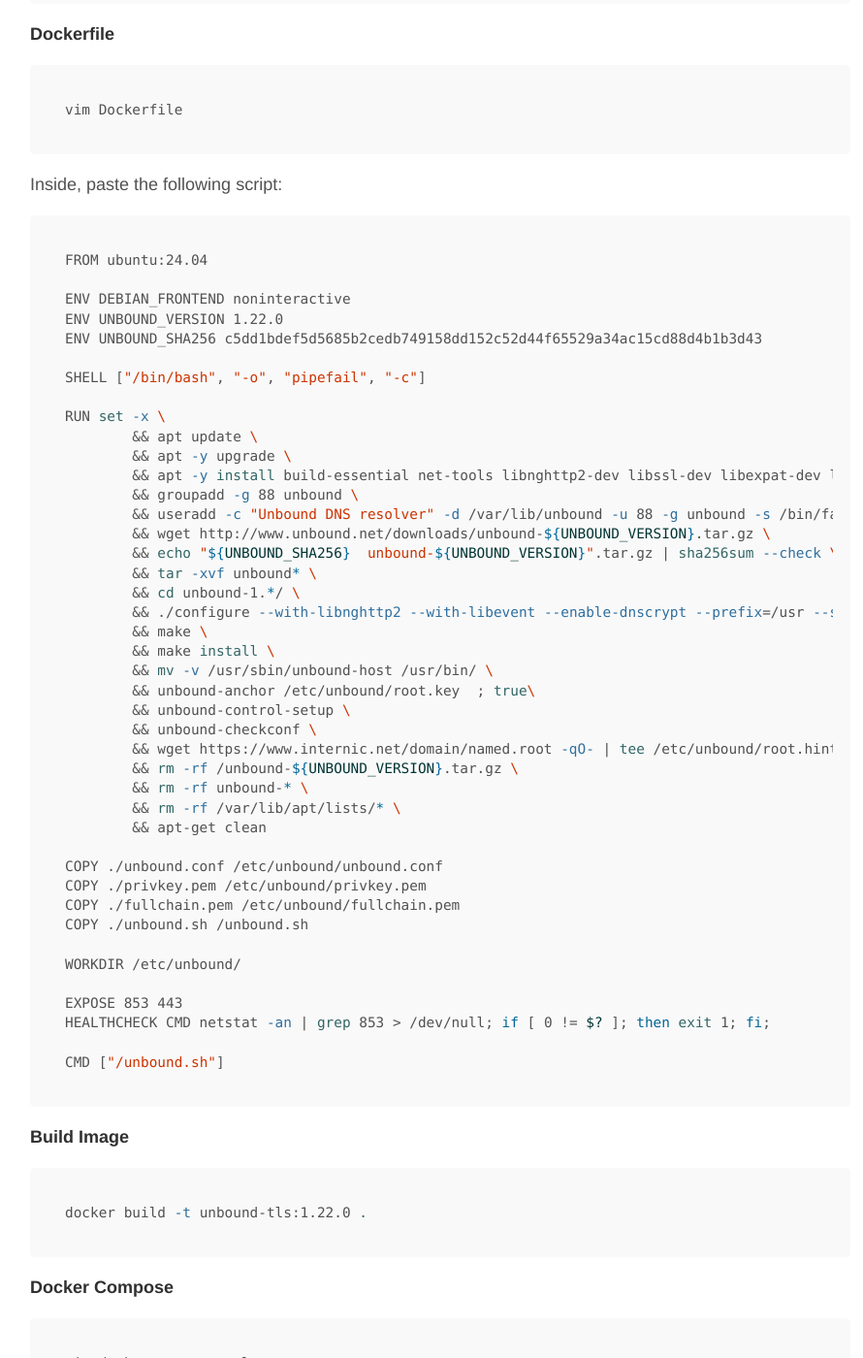
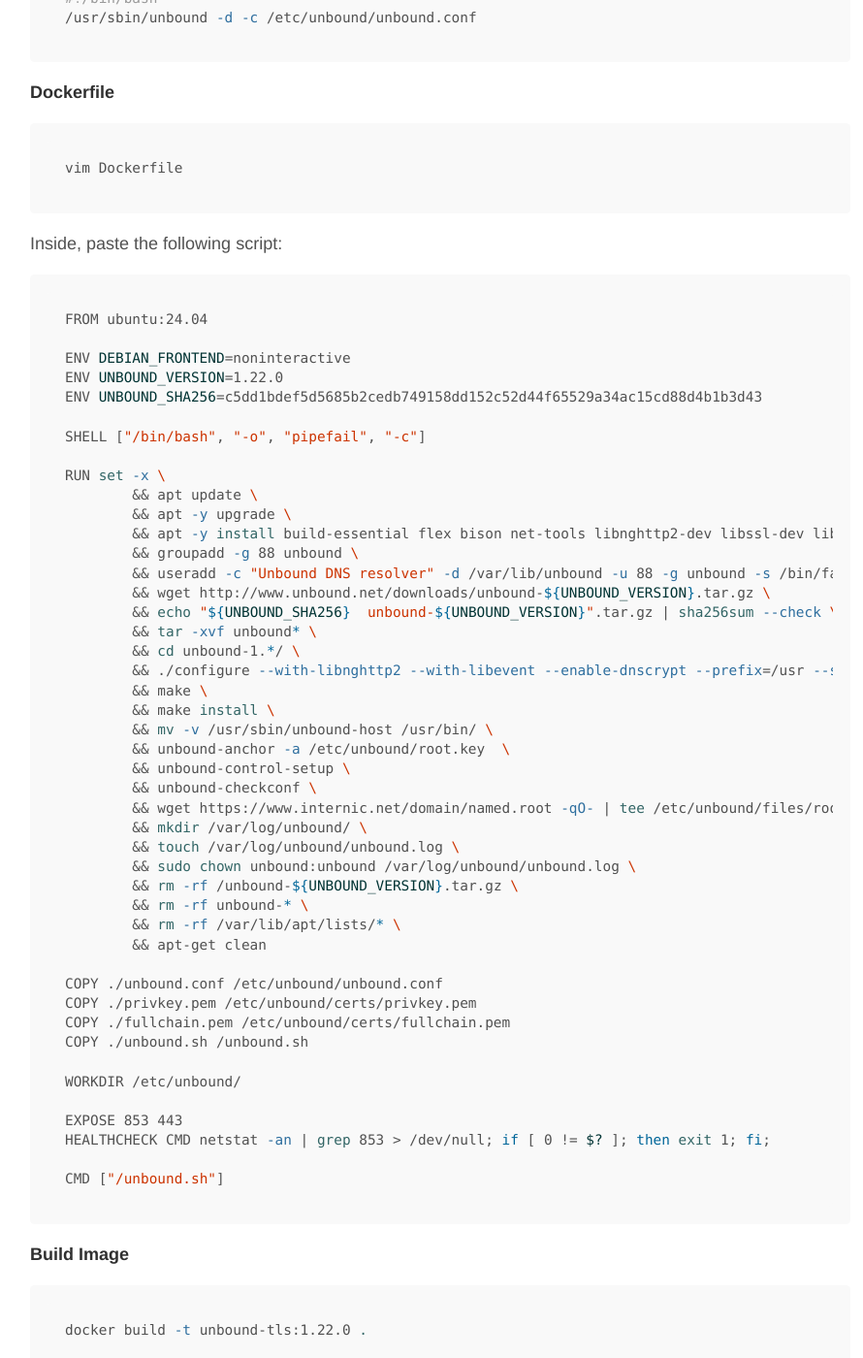
Before and after one commit to ChAndreas/chandreas.github.io, a Jekyll site: the page built from _posts/2019-01-29-unbound-privdns.md, in a window 1280 px wide and 1400 px high, scrolled down 2893 px. Shown: the whole window at 97% size, without its empty margins (186-1076 px from the left). Built offline with Jekyll 4.4.1, drawn with Linux system fonts in a browser that asks for light colours; some of the changed text lies outside the part shown.

Commit message:
Update 2019-01-29-unbound-privdns.md

````diff
--- a/_posts/2019-01-29-unbound-privdns.md
+++ b/_posts/2019-01-29-unbound-privdns.md
@@ -44,7 +44,9 @@
         chroot: "/etc/unbound"
         directory: /etc/unbound/
         pidfile: "/var/run/unbound.pid"
-        logfile: "/var/log/unbound.log"
+        logfile: "/var/log/unbound/unbound.log"
+        auto-trust-anchor-file: "/etc/unbound/root.key"
+	root-hints: "/etc/unbound/files/root.hints"
         log-local-actions: yes
         log-queries: yes
         log-replies: yes
@@ -53,26 +55,27 @@
         log-queries: yes
         num-threads: 4
         so-rcvbuf: 2m
-        verbosity: 2
         interface: 0.0.0.0@443
         do-ip4: yes
         do-udp: yes
         do-tcp: yes
         do-ip6: yes
         access-control: 0.0.0.0/0 allow
-        tls-service-key: "/etc/unbound/privkey.pem"
-        tls-service-pem: "/etc/unbound/fullchain.pem"
+        tls-service-key: "/etc/unbound/certs/privkey.pem"
+        tls-service-pem: "/etc/unbound/certs/fullchain.pem"
         tls-port: 853
         minimal-responses: yes
         cache-min-ttl: 0
         cache-max-ttl: 86400
         hide-identity: yes
+	identity: "Server"
         hide-version: yes
         hide-trustanchor: yes
         minimal-responses: yes
         prefetch: yes
         prefetch-key: yes
         qname-minimisation: yes
+	deny-any: yes
         incoming-num-tcp: 4096
         ratelimit: 1000
         num-queries-per-thread: 4096
@@ -137,16 +140,16 @@
 ```bash
 FROM ubuntu:24.04
 
-ENV DEBIAN_FRONTEND noninteractive
-ENV UNBOUND_VERSION 1.22.0
-ENV UNBOUND_SHA256 c5dd1bdef5d5685b2cedb749158dd152c52d44f65529a34ac15cd88d4b1b3d43
+ENV DEBIAN_FRONTEND=noninteractive
+ENV UNBOUND_VERSION=1.22.0
+ENV UNBOUND_SHA256=c5dd1bdef5d5685b2cedb749158dd152c52d44f65529a34ac15cd88d4b1b3d43
 
 SHELL ["/bin/bash", "-o", "pipefail", "-c"]
 
 RUN set -x \
 	&& apt update \
 	&& apt -y upgrade \
-	&& apt -y install build-essential net-tools libnghttp2-dev libssl-dev libexpat-dev libsodium-dev libevent-dev openssl wget knot-dnsutils \
+	&& apt -y install build-essential flex bison net-tools libnghttp2-dev libssl-dev libexpat-dev libsodium-dev libevent-dev openssl wget knot-dnsutils libmnl-dev  \
 	&& groupadd -g 88 unbound \
 	&& useradd -c "Unbound DNS resolver" -d /var/lib/unbound -u 88 -g unbound -s /bin/false unbound \
 	&& wget http://www.unbound.net/downloads/unbound-${UNBOUND_VERSION}.tar.gz \
@@ -157,18 +160,21 @@
 	&& make \
 	&& make install \
 	&& mv -v /usr/sbin/unbound-host /usr/bin/ \
-	&& unbound-anchor /etc/unbound/root.key  ; true\
+	&& unbound-anchor -a /etc/unbound/root.key  \
 	&& unbound-control-setup \
 	&& unbound-checkconf \
-	&& wget https://www.internic.net/domain/named.root -qO- | tee /etc/unbound/root.hints \
+	&& wget https://www.internic.net/domain/named.root -qO- | tee /etc/unbound/files/root.hints \
+        && mkdir /var/log/unbound/ \
+        && touch /var/log/unbound/unbound.log \
+        && sudo chown unbound:unbound /var/log/unbound/unbound.log \
 	&& rm -rf /unbound-${UNBOUND_VERSION}.tar.gz \
 	&& rm -rf unbound-* \
 	&& rm -rf /var/lib/apt/lists/* \
 	&& apt-get clean
 
 COPY ./unbound.conf /etc/unbound/unbound.conf
-COPY ./privkey.pem /etc/unbound/privkey.pem
-COPY ./fullchain.pem /etc/unbound/fullchain.pem
+COPY ./privkey.pem /etc/unbound/certs/privkey.pem
+COPY ./fullchain.pem /etc/unbound/certs/fullchain.pem
 COPY ./unbound.sh /unbound.sh
 
 WORKDIR /etc/unbound/
````
